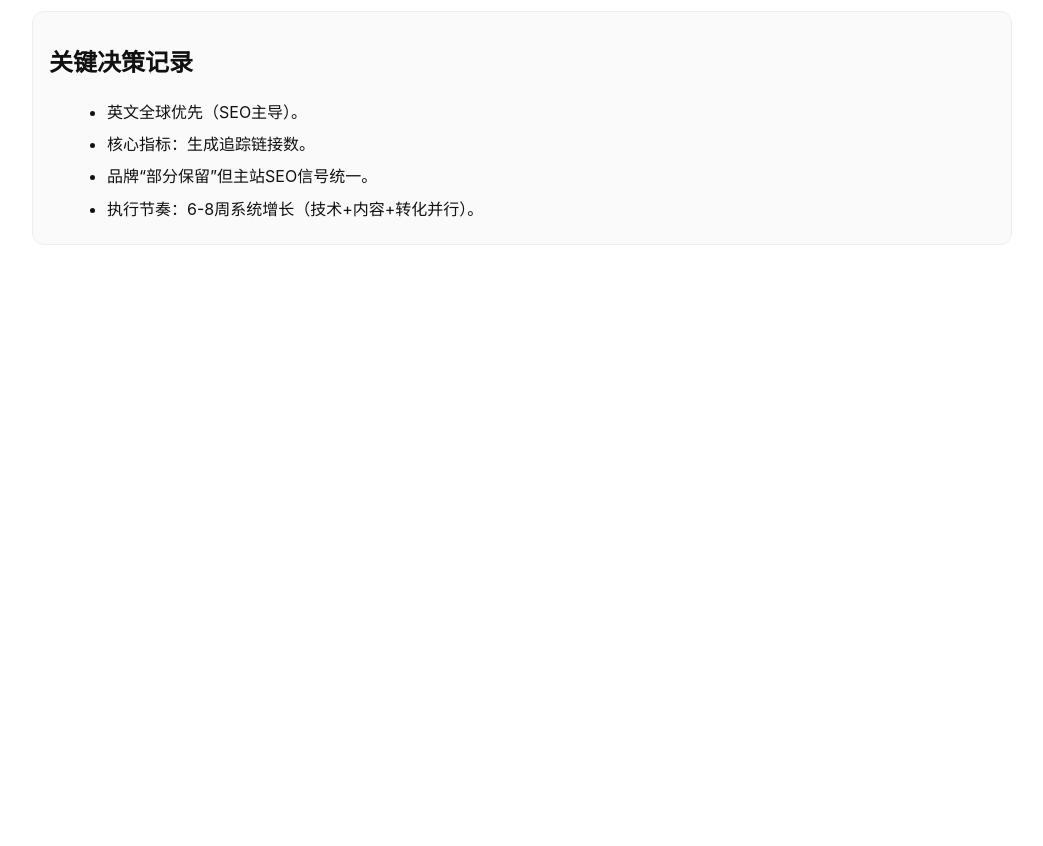
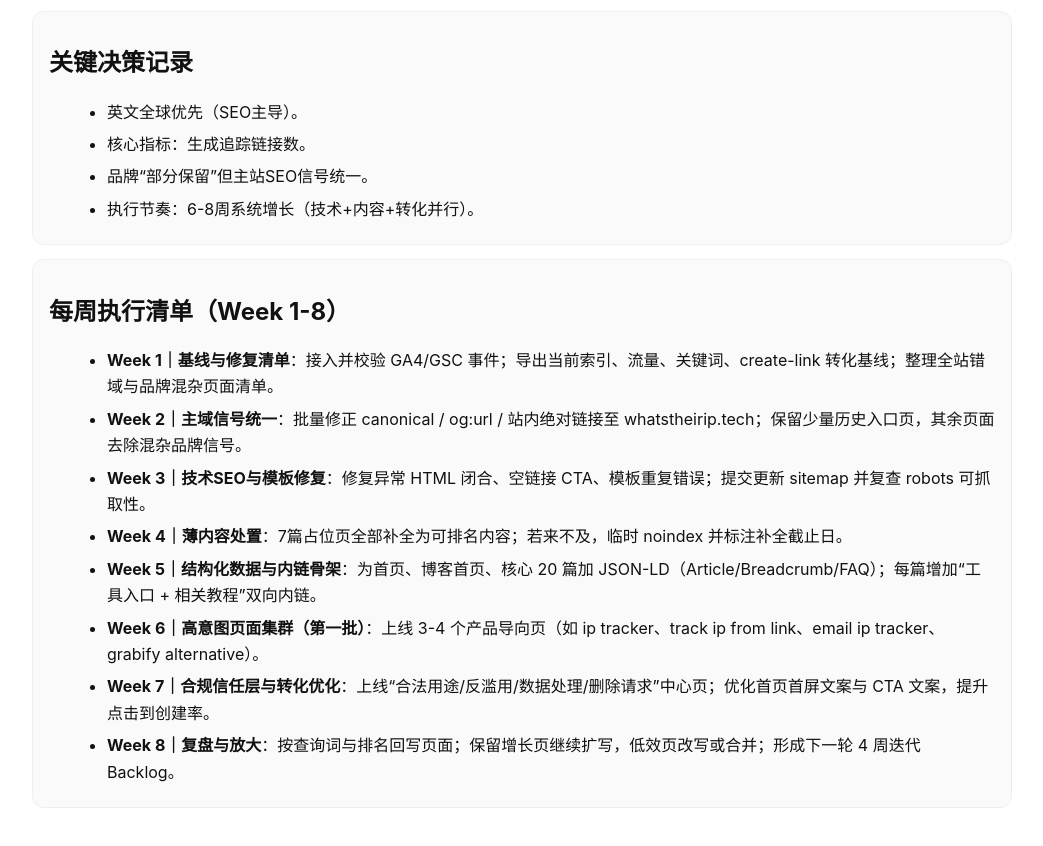
Before and after one commit to mythenigma/whatstheirip, a plain HTML site: page work.html in a window 1280 px wide. Shown: the part 965-1811 px from the top of the page, without its empty margins (118-1161 px from the left). Before the commit the page ends 1250 px from the top, so only its background shows below. Drawn offline with Linux system fonts and the light colour scheme.

Commit message:
Update work.html

```diff
--- a/work.html
+++ b/work.html
@@ -54,5 +54,19 @@
       <li>执行节奏：6-8周系统增长（技术+内容+转化并行）。</li>
     </ul>
   </div>
+
+  <div class="card">
+    <h2>每周执行清单（Week 1-8）</h2>
+    <ul>
+      <li><b>Week 1｜基线与修复清单</b>：接入并校验 GA4/GSC 事件；导出当前索引、流量、关键词、create-link 转化基线；整理全站错域与品牌混杂页面清单。</li>
+      <li><b>Week 2｜主域信号统一</b>：批量修正 canonical / og:url / 站内绝对链接至 whatstheirip.tech；保留少量历史入口页，其余页面去除混杂品牌信号。</li>
+      <li><b>Week 3｜技术SEO与模板修复</b>：修复异常 HTML 闭合、空链接 CTA、模板重复错误；提交更新 sitemap 并复查 robots 可抓取性。</li>
+      <li><b>Week 4｜薄内容处置</b>：7篇占位页全部补全为可排名内容；若来不及，临时 noindex 并标注补全截止日。</li>
+      <li><b>Week 5｜结构化数据与内链骨架</b>：为首页、博客首页、核心 20 篇加 JSON-LD（Article/Breadcrumb/FAQ）；每篇增加“工具入口 + 相关教程”双向内链。</li>
+      <li><b>Week 6｜高意图页面集群（第一批）</b>：上线 3-4 个产品导向页（如 ip tracker、track ip from link、email ip tracker、grabify alternative）。</li>
+      <li><b>Week 7｜合规信任层与转化优化</b>：上线“合法用途/反滥用/数据处理/删除请求”中心页；优化首页首屏文案与 CTA 文案，提升点击到创建率。</li>
+      <li><b>Week 8｜复盘与放大</b>：按查询词与排名回写页面；保留增长页继续扩写，低效页改写或合并；形成下一轮 4 周迭代 Backlog。</li>
+    </ul>
+  </div>
 </body>
 </html>
```
